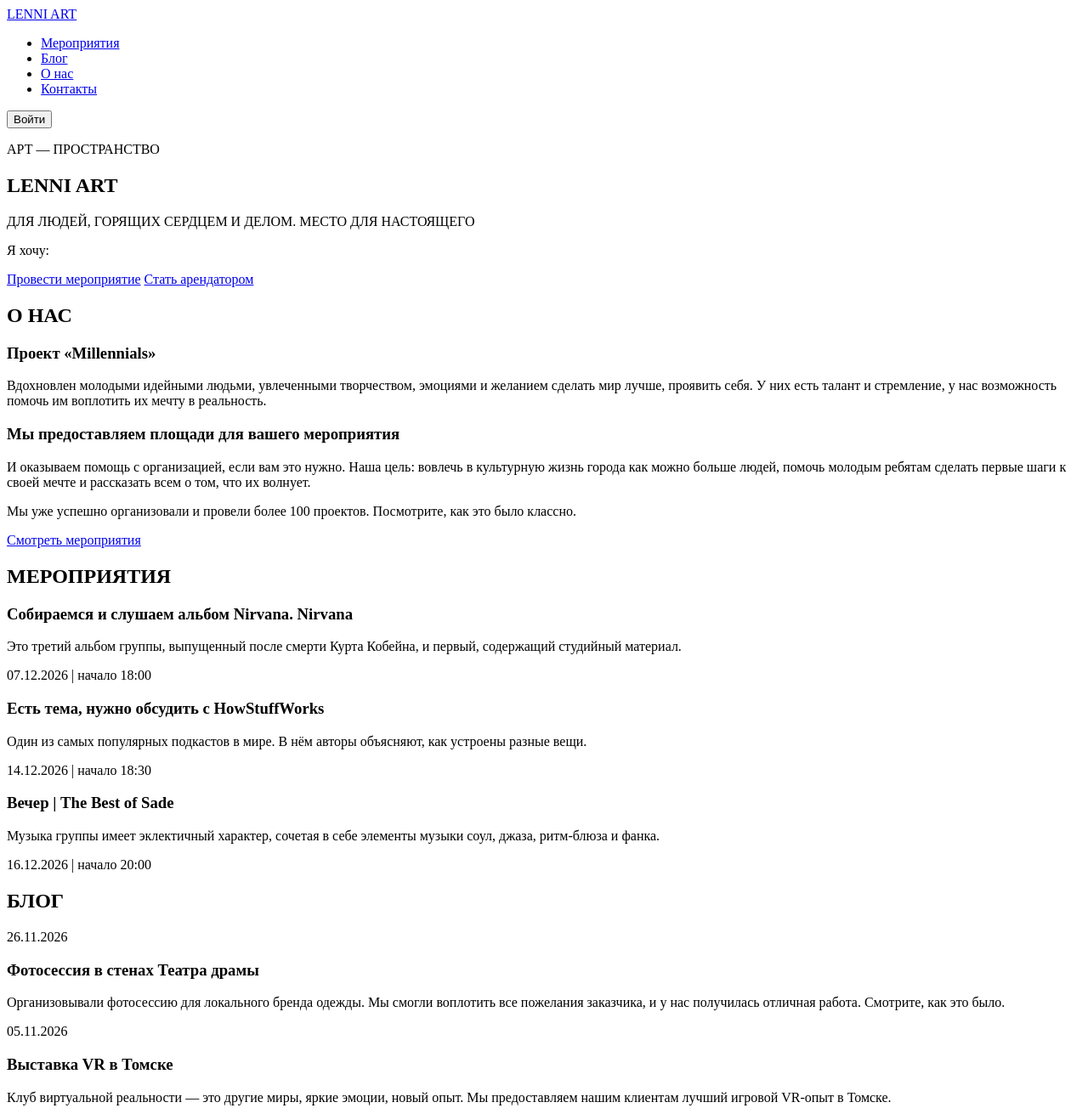
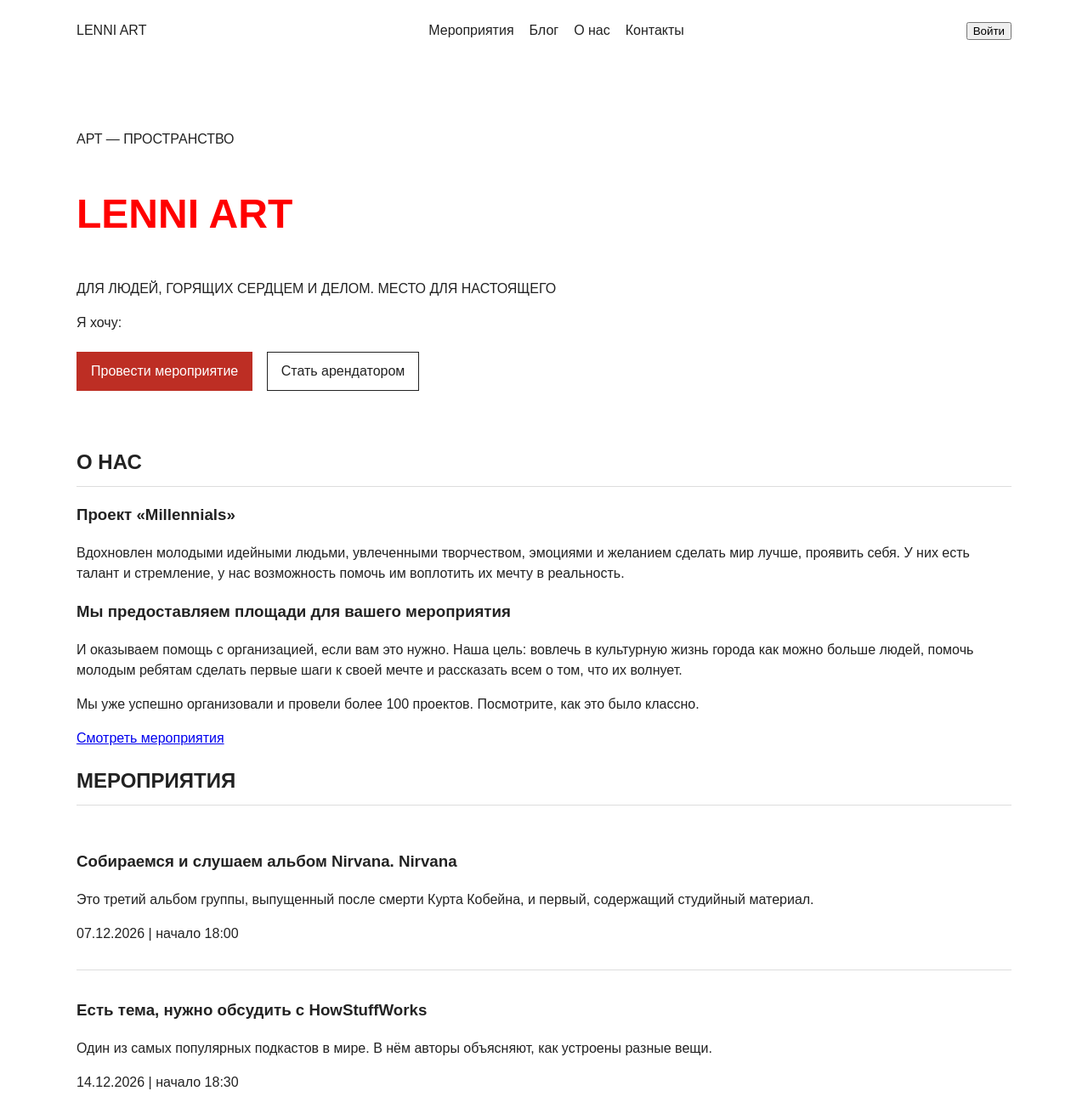
Before and after one commit to niaashar/niaashar.github.io, a plain HTML site: page index.html in a window 1280 px wide. Shown: the top 1304 px of the page at 85% size. Drawn offline with Linux system fonts and the light colour scheme.

Commit message:
Add BEM classes and CSS styles

```diff
--- a/index.html
+++ b/index.html
@@ -4,43 +4,45 @@
   <meta charset="UTF-8">
   <meta name="viewport" content="width=device-width, initial-scale=1.0">
   <title>Lenni Art — арт-пространство</title>
+  <link rel="stylesheet" href="styles/styles.css">
 </head>
-<body>
 
-  <header>
-    <a href="#top" aria-label="Lenni Art — на главную">LENNI ART</a>
+<body class="page">
 
-    <nav aria-label="Основная навигация">
-      <ul>
-        <li><a href="#events">Мероприятия</a></li>
-        <li><a href="#blog">Блог</a></li>
-        <li><a href="#about">О нас</a></li>
-        <li><a href="#contacts">Контакты</a></li>
+  <header class="header page__header">
+    <a class="header__logo" href="#top" aria-label="Lenni Art — на главную">LENNI ART</a>
+
+    <nav class="header__nav" aria-label="Основная навигация">
+      <ul class="header__list">
+        <li class="header__item"><a class="header__link" href="#events">Мероприятия</a></li>
+        <li class="header__item"><a class="header__link" href="#blog">Блог</a></li>
+        <li class="header__item"><a class="header__link" href="#about">О нас</a></li>
+        <li class="header__item"><a class="header__link" href="#contacts">Контакты</a></li>
       </ul>
     </nav>
 
 
-    <button type="button">Войти</button>
+    <button class="header__login" type="button">Войти</button>
   </header>
 
-  <main id="top">
+  <main class="main page__main" id="top">
 
 
-    <section aria-labelledby="hero-title">
-      <p>АРТ — ПРОСТРАНСТВО</p>
-      <h1 id="hero-title">LENNI ART</h1>
-      <p>ДЛЯ ЛЮДЕЙ, ГОРЯЩИХ СЕРДЦЕМ И ДЕЛОМ. МЕСТО ДЛЯ НАСТОЯЩЕГО</p>
-      <p>Я хочу:</p>
-      <a href="#contacts">Провести мероприятие</a>
-      <a href="#contacts">Стать арендатором</a>
+    <section class="hero" aria-labelledby="hero-title">
+      <p class="hero__eyebrow">АРТ — ПРОСТРАНСТВО</p>
+      <h1 class="hero__title" id="hero-title">LENNI ART</h1>
+      <p class="hero__description">ДЛЯ ЛЮДЕЙ, ГОРЯЩИХ СЕРДЦЕМ И ДЕЛОМ. МЕСТО ДЛЯ НАСТОЯЩЕГО</p>
+      <p class="hero__prompt">Я хочу:</p>
+      <a class="hero__action-link hero__action-link--primary" href="#contacts">Провести мероприятие</a>
+      <a class="hero__action-link hero__action-link--secondary" href="#contacts">Стать арендатором</a>
     </section>
 
 
 
-    <section id="about" aria-labelledby="about-title">
-      <h2 id="about-title">О НАС</h2>
-      <h3>Проект «Millennials»</h3>
-      <p>
+    <section class="about" id="about" aria-labelledby="about-title">
+      <h2 class="about__title" id="about-title">О НАС</h2>
+      <h3 class="about__subtitle">Проект «Millennials»</h3>
+      <p class="about__text">
         Вдохновлен молодыми идейными людьми, увлеченными творчеством,
         эмоциями и желанием сделать мир лучше, проявить себя. У них есть
         талант и стремление, у нас возможность помочь им воплотить их мечту
@@ -48,8 +50,8 @@
       </p>
 
 
-      <h3>Мы предоставляем площади для вашего мероприятия</h3>
-      <p>
+      <h3 class="about__subtitle">Мы предоставляем площади для вашего мероприятия</h3>
+      <p class="about__text">
         И оказываем помощь с организацией, если вам это нужно.
         Наша цель: вовлечь в культурную жизнь города как можно больше людей,
         помочь молодым ребятам сделать первые шаги к своей мечте и рассказать
@@ -58,87 +60,87 @@
 
 
 
-      <p>
+      <p class="about__text">
         Мы уже успешно организовали и провели более 100 проектов.
         Посмотрите, как это было классно.
       </p>
-      <a href="#events">Смотреть мероприятия</a>
+      <a class="about__link" href="#events">Смотреть мероприятия</a>
     </section>
 
 
-    <section id="events" aria-labelledby="events-title">
-      <h2 id="events-title">МЕРОПРИЯТИЯ</h2>
+    <section class="events" id="events" aria-labelledby="events-title">
+      <h2 class="events__title" id="events-title">МЕРОПРИЯТИЯ</h2>
 
-      <article>
+      <article class="event-card events__card">
 
 
-        <h3>Собираемся и слушаем альбом Nirvana. Nirvana</h3>
-        <p>
+        <h3 class="event-card__title">Собираемся и слушаем альбом Nirvana. Nirvana</h3>
+        <p class="event-card__description">
           Это третий альбом группы, выпущенный после смерти Курта Кобейна,
           и первый, содержащий студийный материал.
         </p>
-        <p><time datetime="2026-12-07T18:00">07.12.2026 | начало 18:00</time></p>
+        <p class="event-card__schedule"><time class="event-card__time" datetime="2026-12-07T18:00">07.12.2026 | начало 18:00</time></p>
       </article>
 
-      <article>
+      <article class="event-card events__card">
 
 
-        <h3>Есть тема, нужно обсудить с HowStuffWorks</h3>
-        <p>
+        <h3 class="event-card__title">Есть тема, нужно обсудить с HowStuffWorks</h3>
+        <p class="event-card__description">
           Один из самых популярных подкастов в мире. В нём авторы объясняют,
           как устроены разные вещи.
         </p>
-        <p><time datetime="2026-12-14T18:30">14.12.2026 | начало 18:30</time></p>
+        <p class="event-card__schedule"><time class="event-card__time" datetime="2026-12-14T18:30">14.12.2026 | начало 18:30</time></p>
       </article>
 
-      <article>
+      <article class="event-card events__card">
 
 
-        <h3>Вечер | The Best of Sade</h3>
-        <p>
+        <h3 class="event-card__title">Вечер | The Best of Sade</h3>
+        <p class="event-card__description">
           Музыка группы имеет эклектичный характер, сочетая в себе
           элементы музыки соул, джаза, ритм-блюза и фанка.
         </p>
-        <p><time datetime="2026-12-16T20:00">16.12.2026 | начало 20:00</time></p>
+        <p class="event-card__schedule"><time class="event-card__time" datetime="2026-12-16T20:00">16.12.2026 | начало 20:00</time></p>
       </article>
 
 
     </section>
 
 
-    <section id="blog" aria-labelledby="blog-title">
-      <h2 id="blog-title">БЛОГ</h2>
+    <section class="blog" id="blog" aria-labelledby="blog-title">
+      <h2 class="blog__title" id="blog-title">БЛОГ</h2>
 
-      <article>
+      <article class="blog-card blog__card">
 
 
-        <p><time datetime="2026-11-26">26.11.2026</time></p>
-        <h3>Фотосессия в стенах Театра драмы</h3>
-        <p>
+        <p class="blog-card__date"><time class="blog-card__time" datetime="2026-11-26">26.11.2026</time></p>
+        <h3 class="blog-card__title">Фотосессия в стенах Театра драмы</h3>
+        <p class="blog-card__description">
           Организовывали фотосессию для локального бренда одежды.
           Мы смогли воплотить все пожелания заказчика, и у нас получилась
           отличная работа. Смотрите, как это было.
         </p>
       </article>
 
-      <article>
+      <article class="blog-card blog__card">
 
 
-        <p><time datetime="2026-11-05">05.11.2026</time></p>
-        <h3>Выставка VR в Томске</h3>
-        <p>
+        <p class="blog-card__date"><time class="blog-card__time" datetime="2026-11-05">05.11.2026</time></p>
+        <h3 class="blog-card__title">Выставка VR в Томске</h3>
+        <p class="blog-card__description">
           Клуб виртуальной реальности — это другие миры, яркие эмоции,
           новый опыт. Мы предоставляем нашим клиентам лучший игровой
           VR-опыт в Томске.
         </p>
       </article>
 
-      <article>
+      <article class="blog-card blog__card">
 
 
-        <p><time datetime="2026-11-01">01.11.2026</time></p>
-        <h3>Rocking radio в заброшенном ангаре</h3>
-        <p>
+        <p class="blog-card__date"><time class="blog-card__time" datetime="2026-11-01">01.11.2026</time></p>
+        <h3 class="blog-card__title">Rocking radio в заброшенном ангаре</h3>
+        <p class="blog-card__description">
           15 электрогенераторов, километры проводов и пару тонн света.
           Всё это для того, чтобы организовать лучшую вечеринку года
           для ребят из Новосибирска.
@@ -147,21 +149,21 @@
     </section>
 
 
-    <section id="contacts" aria-labelledby="contacts-title">
-      <h2 id="contacts-title">КОНТАКТЫ</h2>
+    <section class="contacts" id="contacts" aria-labelledby="contacts-title">
+      <h2 class="contacts__title" id="contacts-title">КОНТАКТЫ</h2>
 
-      <address>
-        <h3>Адрес</h3>
-        <p>Томск, Красноармейская, 146</p>
-        <p>2 этаж, офис 206</p>
+      <address class="contacts__address">
+        <h3 class="contacts__subtitle">Адрес</h3>
+        <p class="contacts__text">Томск, Красноармейская, 146</p>
+        <p class="contacts__text">2 этаж, офис 206</p>
 
-        <h3>Отдел аренды</h3>
-        <p><a href="tel:+73822907256">8 (3822) 90-72-56</a></p>
-        <p><a href="mailto:idat@tusur.ru">idat@tusur.ru</a></p>
+        <h3 class="contacts__subtitle">Отдел аренды</h3>
+        <p class="contacts__text"><a class="contacts__link" href="tel:+73822907256">8 (3822) 90-72-56</a></p>
+        <p class="contacts__text"><a class="contacts__link" href="mailto:idat@tusur.ru">idat@tusur.ru</a></p>
 
-        <h3>Отдел мероприятий</h3>
-        <p><a href="tel:+73822907256">8 (3822) 90-72-56</a></p>
-        <p><a href="mailto:idat@tusur.ru">idat@tusur.ru</a></p>
+        <h3 class="contacts__subtitle">Отдел мероприятий</h3>
+        <p class="contacts__text"><a class="contacts__link" href="tel:+73822907256">8 (3822) 90-72-56</a></p>
+        <p class="contacts__text"><a class="contacts__link" href="mailto:idat@tusur.ru">idat@tusur.ru</a></p>
       </address>
 
 
@@ -170,37 +172,37 @@
 
 
 
-  <footer>
-    <p>Просто делайте, что нравится, а мы вам поможем.</p>
+  <footer class="footer page__footer">
+    <p class="footer__slogan">Просто делайте, что нравится, а мы вам поможем.</p>
 
-    <nav aria-label="Навигация в подвале">
-      <ul>
-        <li><a href="#events">Календарь мероприятий</a></li>
-        <li><a href="#contacts">Провести мероприятие</a></li>
-        <li><a href="#contacts">Стать арендатором</a></li>
-        <li><a href="#about">Наши проекты</a></li>
-        <li><a href="#contacts">Контакты</a></li>
+    <nav class="footer__nav" aria-label="Навигация в подвале">
+      <ul class="footer__list">
+        <li class="footer__item"><a class="footer__link" href="#events">Календарь мероприятий</a></li>
+        <li class="footer__item"><a class="footer__link" href="#contacts">Провести мероприятие</a></li>
+        <li class="footer__item"><a class="footer__link" href="#contacts">Стать арендатором</a></li>
+        <li class="footer__item"><a class="footer__link" href="#about">Наши проекты</a></li>
+        <li class="footer__item"><a class="footer__link" href="#contacts">Контакты</a></li>
       </ul>
     </nav>
 
-    <section aria-labelledby="subscribe-title">
-      <h2 id="subscribe-title">Подпишись и будь в курсе происходящего</h2>
+    <section class="subscribe footer__subscribe" aria-labelledby="subscribe-title">
+      <h2 class="subscribe__title" id="subscribe-title">Подпишись и будь в курсе происходящего</h2>
 
-      <form>
-        <label for="subscriber-email">Email</label>
-        <input id="subscriber-email" name="email" type="email" placeholder="Email" required>
-        <button type="button">Подписаться</button>
-        <p>
-          <input id="personal-data" name="personal-data" type="checkbox" required>
-          <label for="personal-data">Согласен на обработку персональных данных</label>
+      <form class="subscribe__form">
+        <label class="subscribe__label" for="subscriber-email">Email</label>
+        <input class="subscribe__input" id="subscriber-email" name="email" type="email" placeholder="Email" required>
+        <button class="subscribe__button" type="button">Подписаться</button>
+        <p class="subscribe__agreement">
+          <input class="subscribe__checkbox" id="personal-data" name="personal-data" type="checkbox" required>
+          <label class="subscribe__agreement-label" for="personal-data">Согласен на обработку персональных данных</label>
         </p>
       </form>
     </section>
 
-    <p>Социальные сети: ВКонтакте и другие площадки.</p>
-    <p>© Millennials 2025</p>
-    <p>Политика конфиденциальности · Cookies</p>
-    <p>Создание и продвижение — Dignity</p>
+    <p class="footer__socials">Социальные сети: ВКонтакте и другие площадки.</p>
+    <p class="footer__copyright">© Millennials 2025</p>
+    <p class="footer__legal">Политика конфиденциальности · Cookies</p>
+    <p class="footer__credits">Создание и продвижение — Dignity</p>
   </footer>
 </body>
 </html>
--- /dev/null
+++ b/styles/styles.css
@@ -0,0 +1,80 @@
+/* Задание 1: заголовок h1 должен быть красным. */
+h1 {
+  color: red;
+}
+
+/* Задание 2: примеры оформления с помощью БЭМ-классов. */
+.page {
+  margin: 0;
+  font-family: Arial, sans-serif;
+  line-height: 1.5;
+  color: #222;
+}
+
+.header,
+.main,
+.footer {
+  max-width: 1100px;
+  margin: 0 auto;
+  padding: 24px;
+}
+
+.header {
+  display: flex;
+  align-items: center;
+  justify-content: space-between;
+  flex-wrap: wrap;
+  gap: 20px;
+}
+
+.header__logo,
+.header__link {
+  color: #222;
+  text-decoration: none;
+}
+
+.header__list {
+  display: flex;
+  flex-wrap: wrap;
+  gap: 18px;
+  padding: 0;
+  margin: 0;
+  list-style: none;
+}
+
+.hero {
+  padding: 40px 0;
+}
+
+.hero__title {
+  font-size: 48px;
+}
+
+.hero__action-link {
+  display: inline-block;
+  padding: 10px 16px;
+  margin: 6px 12px 6px 0;
+  border: 1px solid #222;
+  color: #222;
+  text-decoration: none;
+}
+
+.hero__action-link--primary {
+  background: #bd2e24;
+  border-color: #bd2e24;
+  color: white;
+}
+
+.about__title,
+.events__title,
+.blog__title,
+.contacts__title {
+  padding-bottom: 10px;
+  border-bottom: 1px solid #ddd;
+}
+
+.event-card,
+.blog-card {
+  padding: 14px 0;
+  border-bottom: 1px solid #ddd;
+}
```
